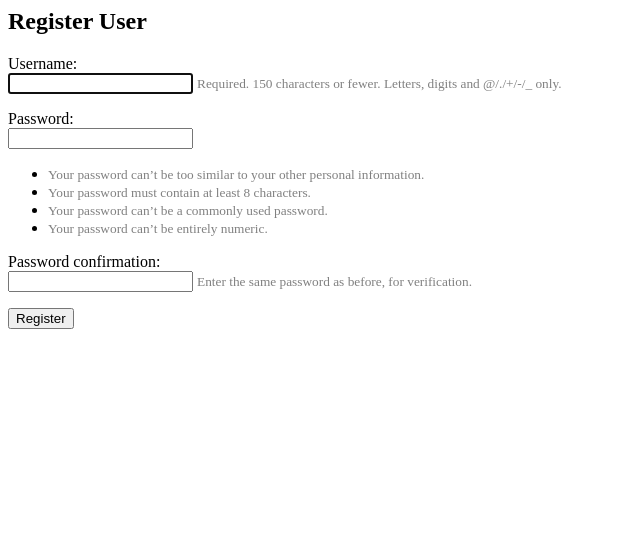
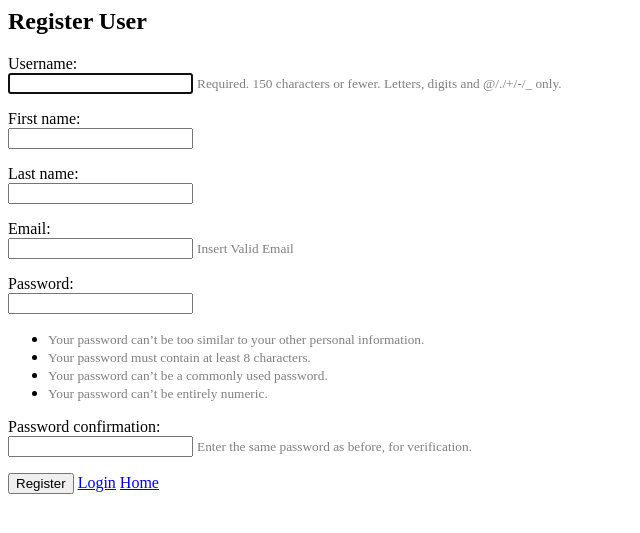
Before and after one commit to ireback01/es-pl7, a Django app: page /register/ in a window 1280 px wide. Shown: the top 533 px of the page, without its empty margins (0-640 px from the left). Run offline with Django 3.2, Linux system fonts and the light colour scheme.

Commit message:
Register User
Work in process

```diff
--- /dev/null
+++ b/feed/forms.py
@@ -0,0 +1,14 @@
+from django import forms
+from django.contrib.auth.forms import UserCreationForm
+from django.contrib.auth.models import User
+
+
+class SignUp(UserCreationForm):
+    first_name = forms.CharField(max_length=30, required=True)
+    last_name = forms.CharField(max_length=30, required=True)
+    email = forms.EmailField(max_length=254, help_text='Insert Valid Email  ')
+
+    #add database Columns if needed
+    class Meta:
+        model = User
+        fields = ('username', 'first_name', 'last_name', 'email', 'password1', 'password2',)
--- a/feed/models.py
+++ b/feed/models.py
@@ -14,6 +14,3 @@ class Post(models.Model):
 
     def __str__(self):
         return self.text
-
-    #def get_absolute_url(self):
-    #    return reverse('view_article', args=[str(self.id)])
--- a/feed/templates/registration/login.html
+++ b/feed/templates/registration/login.html
@@ -16,7 +16,7 @@
             <p>Password: {{ form.password }}</p>
 
             <p><input type="submit" value="login"></p>
-            <a href="{{request.META.HTTP_REFERER}}">Back</a>
+            <a href="/">Home</a>
             <a href="{% url 'register' %}">Register</a>
             <input type="hidden" name="next" value = "{{ next }}">
         </form>
--- a/feed/templates/registration/register.html
+++ b/feed/templates/registration/register.html
@@ -22,8 +22,13 @@
           {% endfor %}
         </p>
       {% endfor %}
-      <!-- apagado o sign up button aqui.. meter um back e perhaps um login?-->
-    <input type="submit" value="Register">
+
+      <input type="submit" value="Register">
+      <a href="{% url 'login'%}">Login</a>
+      <!--Doesn't work since it goes back 1 page on web and not to home
+        <a href="{{request.META.HTTP_REFERER}}">Back</a>-->
+      <a href="/">Home</a>
+
     </form>
   </body>
 </html>
--- a/feed/views.py
+++ b/feed/views.py
@@ -1,14 +1,14 @@
 from django.shortcuts import render, redirect
-from django.contrib.auth.forms import UserCreationForm
-from django.contrib import messages
 from django.contrib.auth import authenticate,login
+
+from feed.forms import SignUp #Custom register form
 
 def home(request):
     return render(request,'home/home.html')
 
 def register(request):
     if request.method == 'POST':
-        form = UserCreationForm(request.POST)
+        form = SignUp(request.POST)
 
         if form.is_valid():
             form.save() #Save info to database -> create new user
@@ -19,13 +19,7 @@ def register(request):
             return redirect('login')
 
     else:
-        form = UserCreationForm()
+        form = SignUp()
 
 
-    context = {'form' : form }
-    return render(request,'registration/register.html',context)
-
-
-
-#Fazer mais campos na form (Email entre outros)
-#keep working on this
+    return render(request,'registration/register.html',{'form' : form } )
```
